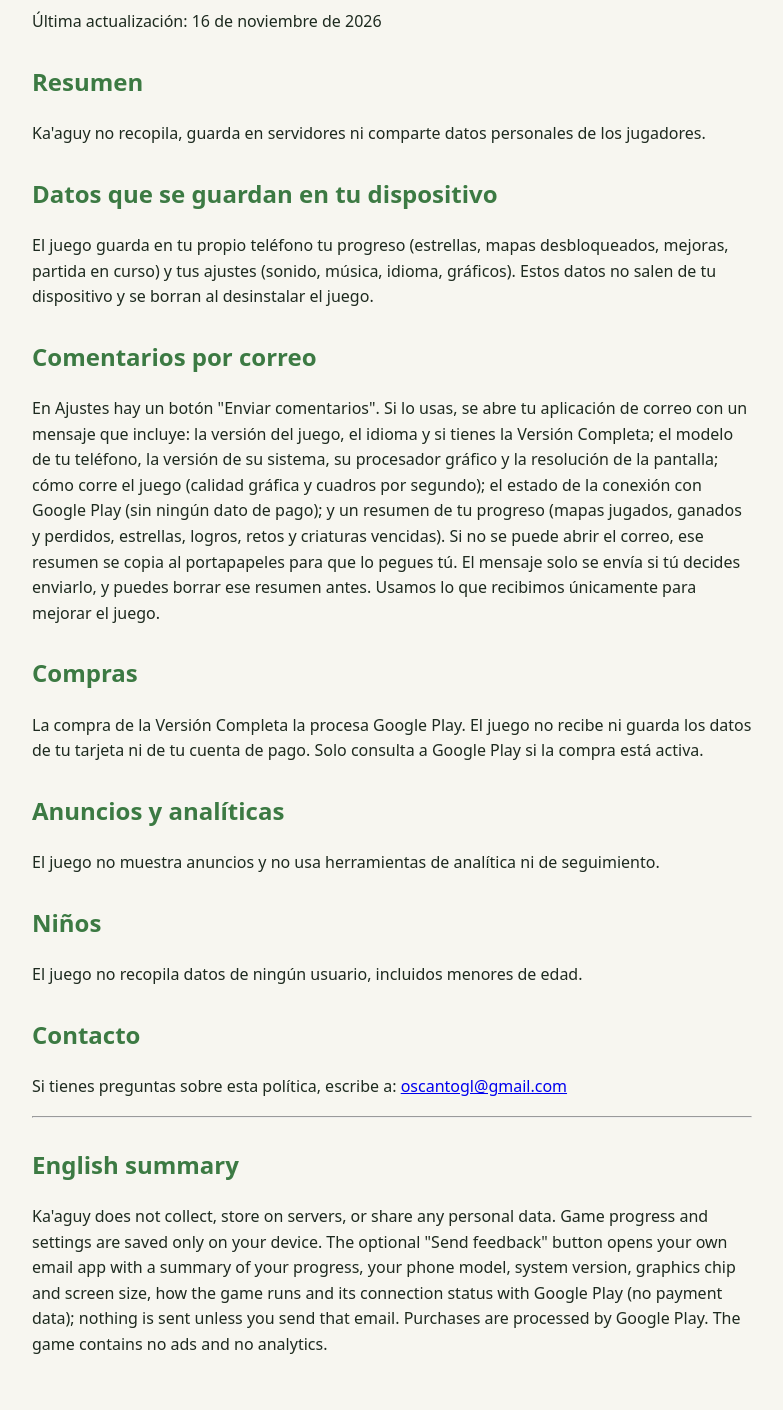
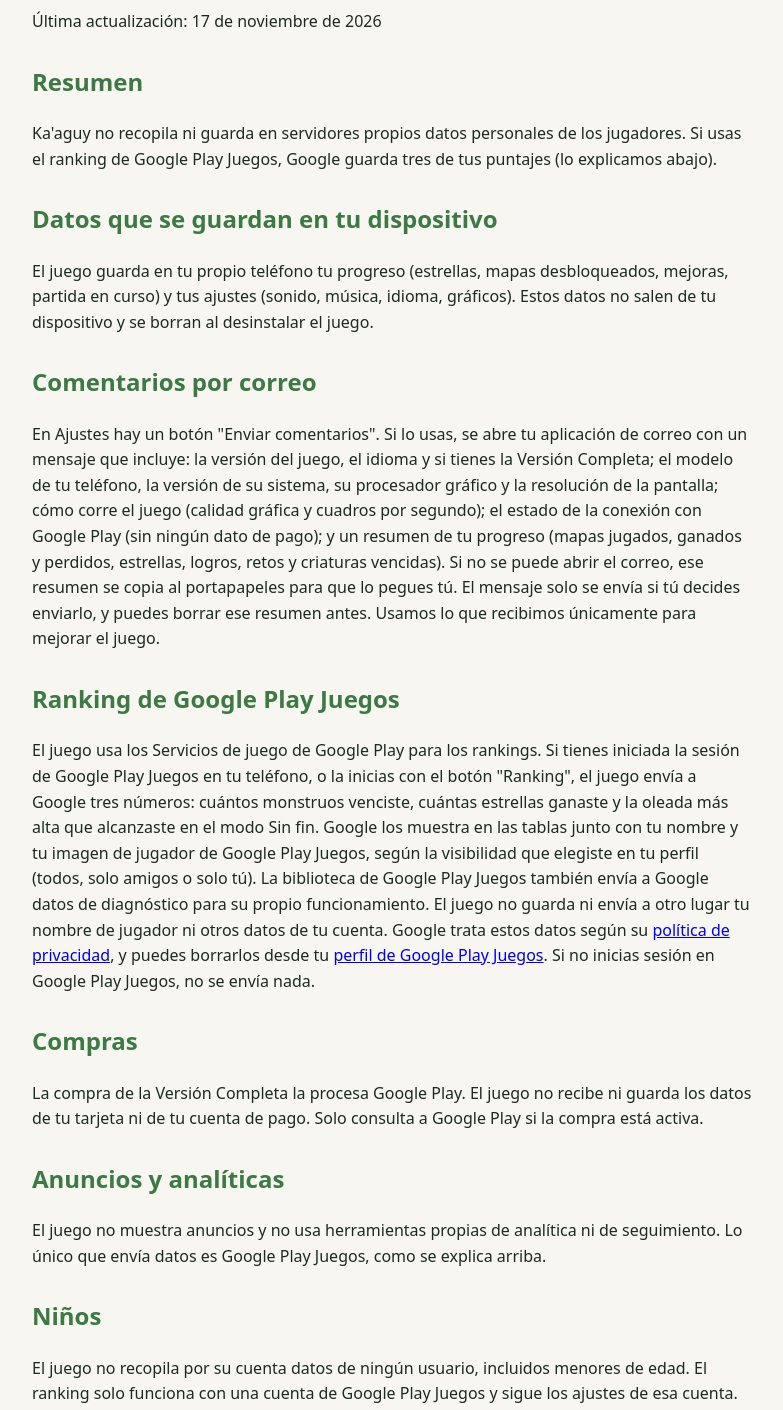
Before and after one commit to ogonzalezl/kaaguy-privacidad, a plain HTML site: page index.html in a window 1280 px wide. Shown: the part 160-1570 px from the top of the page, without its empty margins (248-1031 px from the left). Drawn offline with Linux system fonts and the light colour scheme.

Commit message:
Política de privacidad: ranking de Google Play Juegos
Co-Authored-By: Claude Opus 5.5 <noreply@anthropic.com>

```diff
--- a/index.html
+++ b/index.html
@@ -12,10 +12,10 @@
 </head>
 <body>
 <h1>Ka'aguy: Guardianes del Monte — Política de privacidad</h1>
-<p>Última actualización: 16 de noviembre de 2026</p>
+<p>Última actualización: 17 de noviembre de 2026</p>
 
 <h2>Resumen</h2>
-<p>Ka'aguy no recopila, guarda en servidores ni comparte datos personales de los jugadores.</p>
+<p>Ka'aguy no recopila ni guarda en servidores propios datos personales de los jugadores. Si usas el ranking de Google Play Juegos, Google guarda tres de tus puntajes (lo explicamos abajo).</p>
 
 <h2>Datos que se guardan en tu dispositivo</h2>
 <p>El juego guarda en tu propio teléfono tu progreso (estrellas, mapas desbloqueados, mejoras, partida en curso) y tus ajustes (sonido, música, idioma, gráficos). Estos datos no salen de tu dispositivo y se borran al desinstalar el juego.</p>
@@ -23,20 +23,23 @@
 <h2>Comentarios por correo</h2>
 <p>En Ajustes hay un botón "Enviar comentarios". Si lo usas, se abre tu aplicación de correo con un mensaje que incluye: la versión del juego, el idioma y si tienes la Versión Completa; el modelo de tu teléfono, la versión de su sistema, su procesador gráfico y la resolución de la pantalla; cómo corre el juego (calidad gráfica y cuadros por segundo); el estado de la conexión con Google Play (sin ningún dato de pago); y un resumen de tu progreso (mapas jugados, ganados y perdidos, estrellas, logros, retos y criaturas vencidas). Si no se puede abrir el correo, ese resumen se copia al portapapeles para que lo pegues tú. El mensaje solo se envía si tú decides enviarlo, y puedes borrar ese resumen antes. Usamos lo que recibimos únicamente para mejorar el juego.</p>
 
+<h2>Ranking de Google Play Juegos</h2>
+<p>El juego usa los Servicios de juego de Google Play para los rankings. Si tienes iniciada la sesión de Google Play Juegos en tu teléfono, o la inicias con el botón "Ranking", el juego envía a Google tres números: cuántos monstruos venciste, cuántas estrellas ganaste y la oleada más alta que alcanzaste en el modo Sin fin. Google los muestra en las tablas junto con tu nombre y tu imagen de jugador de Google Play Juegos, según la visibilidad que elegiste en tu perfil (todos, solo amigos o solo tú). La biblioteca de Google Play Juegos también envía a Google datos de diagnóstico para su propio funcionamiento. El juego no guarda ni envía a otro lugar tu nombre de jugador ni otros datos de tu cuenta. Google trata estos datos según su <a href="https://policies.google.com/privacy">política de privacidad</a>, y puedes borrarlos desde tu <a href="https://play.google.com/games/profile">perfil de Google Play Juegos</a>. Si no inicias sesión en Google Play Juegos, no se envía nada.</p>
+
 <h2>Compras</h2>
 <p>La compra de la Versión Completa la procesa Google Play. El juego no recibe ni guarda los datos de tu tarjeta ni de tu cuenta de pago. Solo consulta a Google Play si la compra está activa.</p>
 
 <h2>Anuncios y analíticas</h2>
-<p>El juego no muestra anuncios y no usa herramientas de analítica ni de seguimiento.</p>
+<p>El juego no muestra anuncios y no usa herramientas propias de analítica ni de seguimiento. Lo único que envía datos es Google Play Juegos, como se explica arriba.</p>
 
 <h2>Niños</h2>
-<p>El juego no recopila datos de ningún usuario, incluidos menores de edad.</p>
+<p>El juego no recopila por su cuenta datos de ningún usuario, incluidos menores de edad. El ranking solo funciona con una cuenta de Google Play Juegos y sigue los ajustes de esa cuenta.</p>
 
 <h2>Contacto</h2>
 <p>Si tienes preguntas sobre esta política, escribe a: <a href="mailto:oscantogl@gmail.com">oscantogl@gmail.com</a></p>
 
 <hr>
 <h2 lang="en">English summary</h2>
-<p lang="en">Ka'aguy does not collect, store on servers, or share any personal data. Game progress and settings are saved only on your device. The optional "Send feedback" button opens your own email app with a summary of your progress, your phone model, system version, graphics chip and screen size, how the game runs and its connection status with Google Play (no payment data); nothing is sent unless you send that email. Purchases are processed by Google Play. The game contains no ads and no analytics.</p>
+<p lang="en">Ka'aguy does not collect or store any personal data on its own servers. Game progress and settings are saved only on your device. The optional "Send feedback" button opens your own email app with a summary of your progress, your phone model, system version, graphics chip and screen size, how the game runs and its connection status with Google Play (no payment data); nothing is sent unless you send that email. Purchases are processed by Google Play. If you sign in to Google Play Games, the game sends Google three scores for the leaderboards (monsters defeated, stars earned and best Endless wave), shown with your Play Games name and avatar according to your profile visibility; the Play Games library also sends diagnostic data to Google. You can delete this data from your Play Games profile. The game contains no ads and no analytics of its own.</p>
 </body>
 </html>
```
